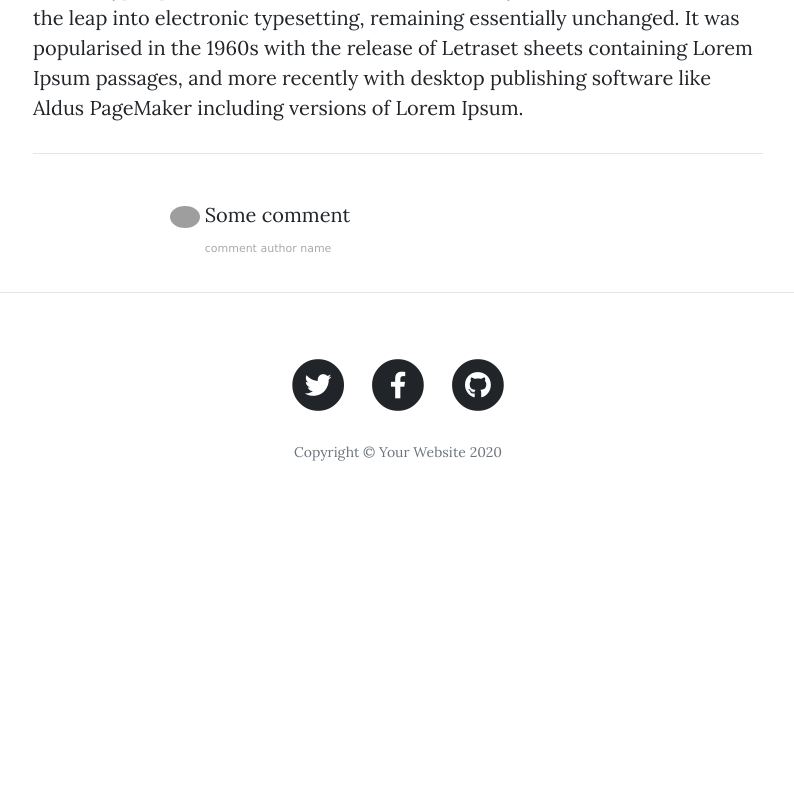
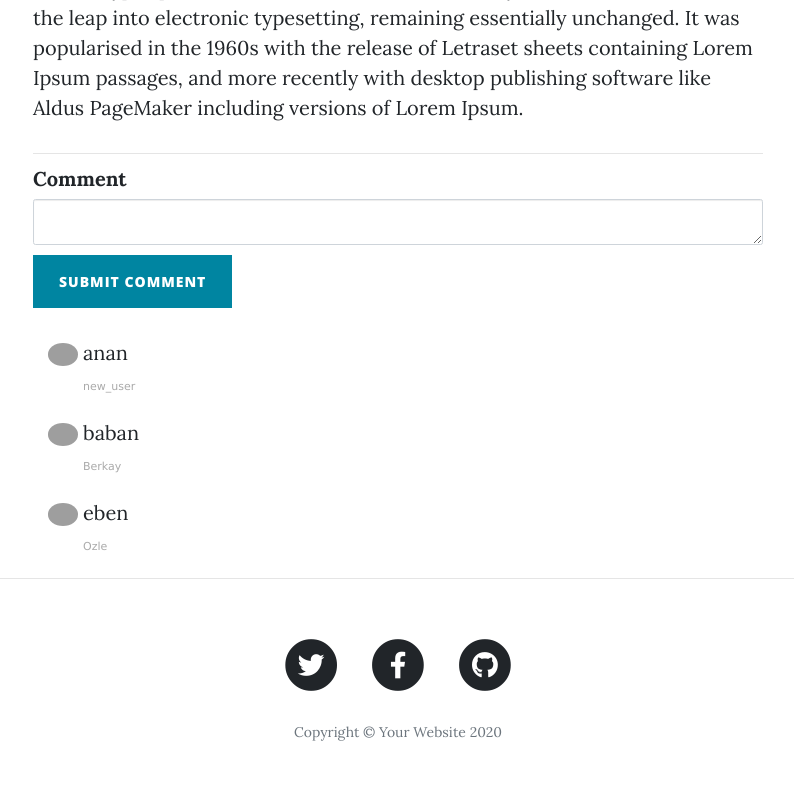
Before and after one commit to Berkayclk06/blogTemplateFlaskLogin, a Flask app: page /post/1 in a window 1280 px wide. Shown: the part 758-1551 px from the top of the page, without its empty margins (242-1036 px from the left). Before the commit the page ends 1219 px from the top, so only its background shows below. Run offline with Flask 2, Linux system fonts and the light colour scheme; data comes from the database, SQL or seed files in the repository; both versions use the stored data as it was after the commit; some libraries are stand-ins or nearby versions; grey boxes are pictures that could not be loaded.

Commit message:
leave comment and random avatar(gravatar) for user implemented

```diff
--- a/forms.py
+++ b/forms.py
@@ -24,3 +24,8 @@ class LoginForm(FlaskForm):
     email = StringField("Email", validators=[DataRequired()])
     password = PasswordField("Password", validators=[DataRequired()])
     submit = SubmitField("LET MET IN!")
+
+
+class CommentForm(FlaskForm):
+    comment = CKEditorField("Comment", validators=[DataRequired()])
+    submit = SubmitField("SUBMIT COMMENT")
--- a/main.py
+++ b/main.py
@@ -6,7 +6,7 @@ from werkzeug.security import generate_password_hash, check_password_hash
 from flask_sqlalchemy import SQLAlchemy
 from sqlalchemy.orm import relationship
 from flask_login import UserMixin, login_user, LoginManager, login_required, current_user, logout_user
-from forms import CreatePostForm, RegisterForm, LoginForm
+from forms import CreatePostForm, RegisterForm, LoginForm, CommentForm
 from functools import wraps
 from flask_gravatar import Gravatar
 import os
@@ -18,6 +18,15 @@ Bootstrap(app)
 
 login_manager = LoginManager()
 login_manager.init_app(app)
+
+gravatar = Gravatar(app,
+                    size=100,
+                    rating='g',
+                    default='retro',
+                    force_default=False,
+                    force_lower=False,
+                    use_ssl=False,
+                    base_url=None)
 
 
 @login_manager.user_loader
@@ -39,6 +48,7 @@ class User(UserMixin, db.Model):
     password = db.Column(db.String(250), nullable=False)
     name = db.Column(db.String(250), nullable=False)
     posts = relationship("BlogPost", back_populates="author")
+    comments = relationship("Comment", back_populates="comment_auth")
 
 
 class BlogPost(db.Model):
@@ -53,6 +63,18 @@ class BlogPost(db.Model):
     date = db.Column(db.String(250), nullable=False)
     body = db.Column(db.Text, nullable=False)
     img_url = db.Column(db.String(250), nullable=False)
+    comments = relationship("Comment", back_populates="parent_post")
+
+
+class Comment(db.Model):
+    __tablename__ = "comments"
+    id = db.Column(db.Integer, primary_key=True)
+    comment_text = db.Column(db.Text, nullable=False)
+    post_id = db.Column(db.Integer, db.ForeignKey("blog_posts.id"))
+    parent_post = relationship("BlogPost", back_populates="comments")
+    comment_auth = relationship("User", back_populates="comments")
+    auth_id = db.Column(db.Integer, db.ForeignKey("user_table.id"))
+
 
 db.create_all()
 
@@ -116,10 +138,25 @@ def logout():
     return redirect(url_for('get_all_posts'))
 
 
-@app.route("/post/<int:post_id>")
+@app.route("/post/<int:post_id>", methods=["GET", "POST"])
 def show_post(post_id):
+    form = CommentForm()
+    comments = Comment.query.all()
     requested_post = BlogPost.query.get(post_id)
-    return render_template("post.html", post=requested_post)
+    if form.validate_on_submit():
+        if current_user.is_authenticated:
+            new_comment = Comment(
+                comment_text=form.comment.data,
+                comment_auth=current_user,
+                parent_post=requested_post
+            )
+            db.session.add(new_comment)
+            db.session.commit()
+            return redirect(url_for("show_post", post_id=post_id))
+        else:
+            flash("You need to login to leave a comment")
+            return redirect(url_for("login"))
+    return render_template("post.html", form=form, post=requested_post, all_comments=comments)
 
 
 @app.route("/about")
--- a/templates/post.html
+++ b/templates/post.html
@@ -1,3 +1,7 @@
+{% extends 'bootstrap/base.html' %}
+{% import "bootstrap/wtf.html" as wtf %}
+
+{% block content %}
 {% include "header.html" %}
 
   <!-- Page Header -->
@@ -33,21 +37,25 @@
 
 
 
-<!--           Comments Area -->
+<!--  Comments Area -->
+          {{ ckeditor.load() }}
+          {{ ckeditor.config(name='comment_text') }}
+          {{ wtf.quick_form(form, novalidate=True, button_map={"submit": "primary"}) }}
           <div class="col-lg-8 col-md-10 mx-auto comment">
+              {% for comment in all_comments: %}
                 <ul class="commentList">
                     <li>
                         <div class="commenterImage">
-                      <img src="https://pbs.twimg.com/profile_images/744849215675838464/IH0FNIXk.jpg"/>
+                          <img src="{{comment.comment_auth.name | gravatar }}"/>
                         </div>
                         <div class="commentText">
-                      <p>Some comment</p>
-                      <span class="date sub-text">comment author name</span>
+                          <p>{{ comment.comment_text | safe }}</p>
+                          <span class="date sub-text">{{ comment.comment_auth.name }}</span>
                         </div>
                     </li>
               </ul>
+              {% endfor %}
             </div>
-
 
           </div>
       </div>
@@ -56,3 +64,4 @@
 
   <hr>
 {% include "footer.html" %}
+{% endblock %}
```
Also changed, not shown: blog.db. Lines whose indentation alone changed are shown as unchanged.
